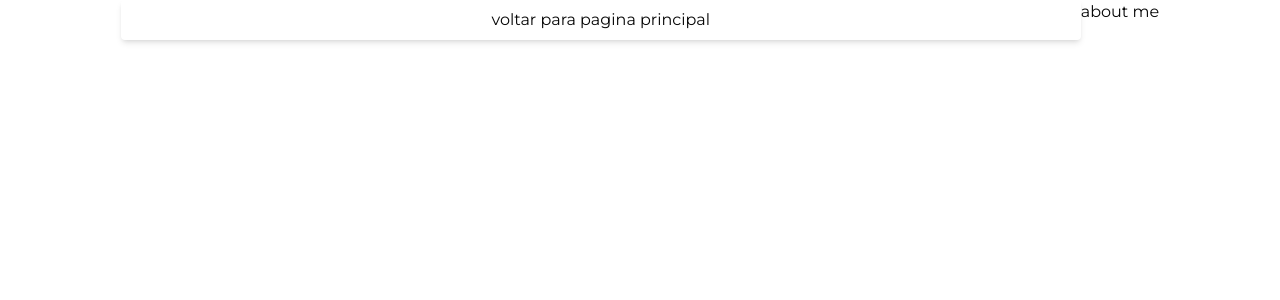
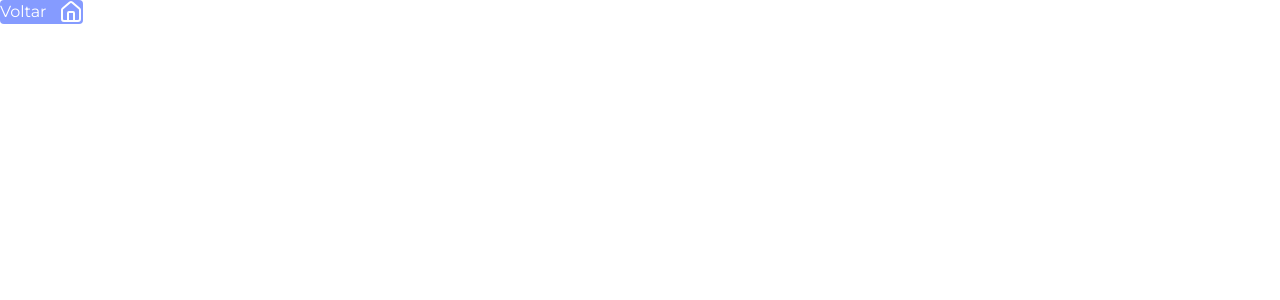
Before and after one commit to JoaoLucasLourenco/Portifolio-2.0, a Next.js app in the folder portifolio/: page /about-me in a window 1280 px wide. Shown: the top 300 px of the page. Built offline with nearby package versions, Linux system fonts and the light colour scheme.

Commit message:
Create Button Back Home

```diff
--- a/portifolio/src/app/about-me/page.tsx
+++ b/portifolio/src/app/about-me/page.tsx
@@ -1,17 +1,11 @@
 'use client'
 
-import { useRouter } from "next/navigation";
-
+import BtnBackHome from "@/components/buttonBackHome/buttonBackHome";
 
 
 export default function AboutMe() {
-    const router = useRouter()
     return (
-
-      <main className="flex justify-center">
-        <button className="buttonHeader" onClick={() => router.push('/')}>voltar para pagina principal</button>
-        about me
-      </main>
+        <BtnBackHome/>
 
     );
-  }
+}
--- a/portifolio/src/app/globals.css
+++ b/portifolio/src/app/globals.css
@@ -24,7 +24,13 @@
 html, body{
     @apply w-screen h-screen text-text
 }
-
+.liHeader{
+    @apply shadow-md
+    w-10
+    p-[0.5rem]
+    rounded-full
+    cursor-pointer
+}
 .buttonHeaderShadowNone{
     @apply hover:scale-105
     px-10
@@ -35,16 +41,19 @@ html, body{
     justify-center
     gap-3
 }
-
 .buttonHeader{
     @apply buttonHeaderShadowNone
     shadow-md
 }
 
-.liHeader{
-    @apply shadow-md
-    w-10
-    p-[0.5rem]
-    rounded-full
-    cursor-pointer
+.buttonBackHome{
+    @apply hover:bg-[var(--color-primary-light)]
+    text-center
+    rounded
+    bg-[var(--color-primary)]
+    text-[var(--color-white)]
+    flex
+    justify-center
+    items-center
+    gap-3
 }
--- a/portifolio/src/app/projects/page.tsx
+++ b/portifolio/src/app/projects/page.tsx
@@ -1,17 +1,13 @@
 'use client'
 
-import { useRouter } from "next/navigation";
+import BtnBackHome from "@/components/buttonBackHome/buttonBackHome";
 
 
 
 export default function Projects() {
-    const router = useRouter()
     return (
 
-      <main className="flex justify-center">
-        <button className="buttonHeader" onClick={() => router.push('/')}>voltar para pagina principal</button>
-        projects
-      </main>
+      <BtnBackHome/>
 
     );
   }
--- /dev/null
+++ b/portifolio/src/components/buttonBackHome/buttonBackHome.tsx
@@ -0,0 +1,20 @@
+import { Home } from "lucide-react";
+import { useRouter } from "next/navigation";
+
+
+
+export default function BtnBackHome() {
+    const router = useRouter()
+    return (
+        <button className="
+        buttonBackHome
+        "
+        onClick={() => router.push('/')}>
+
+            Voltar
+            <Home/>
+
+        </button>
+
+    );
+}
```
